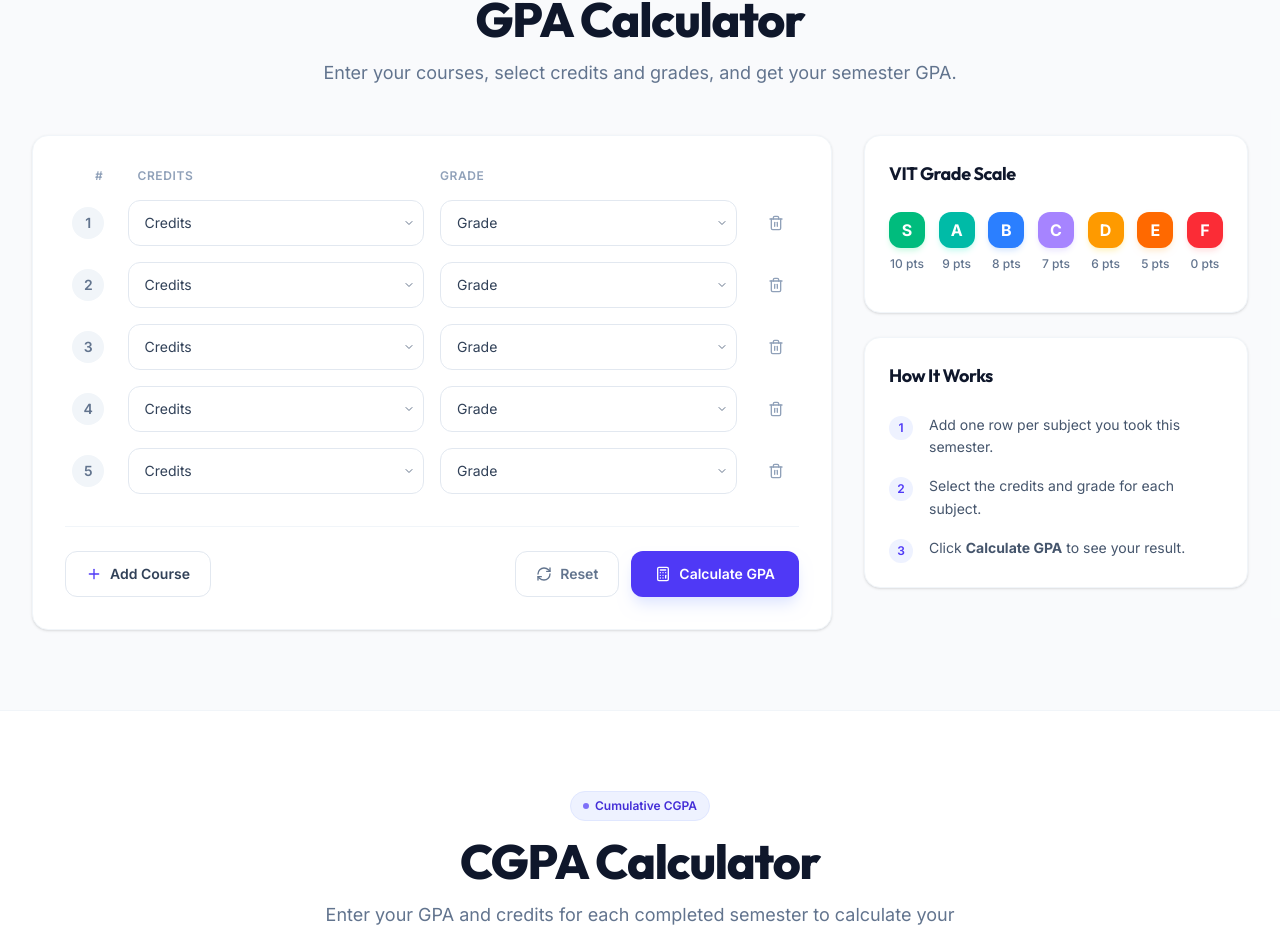
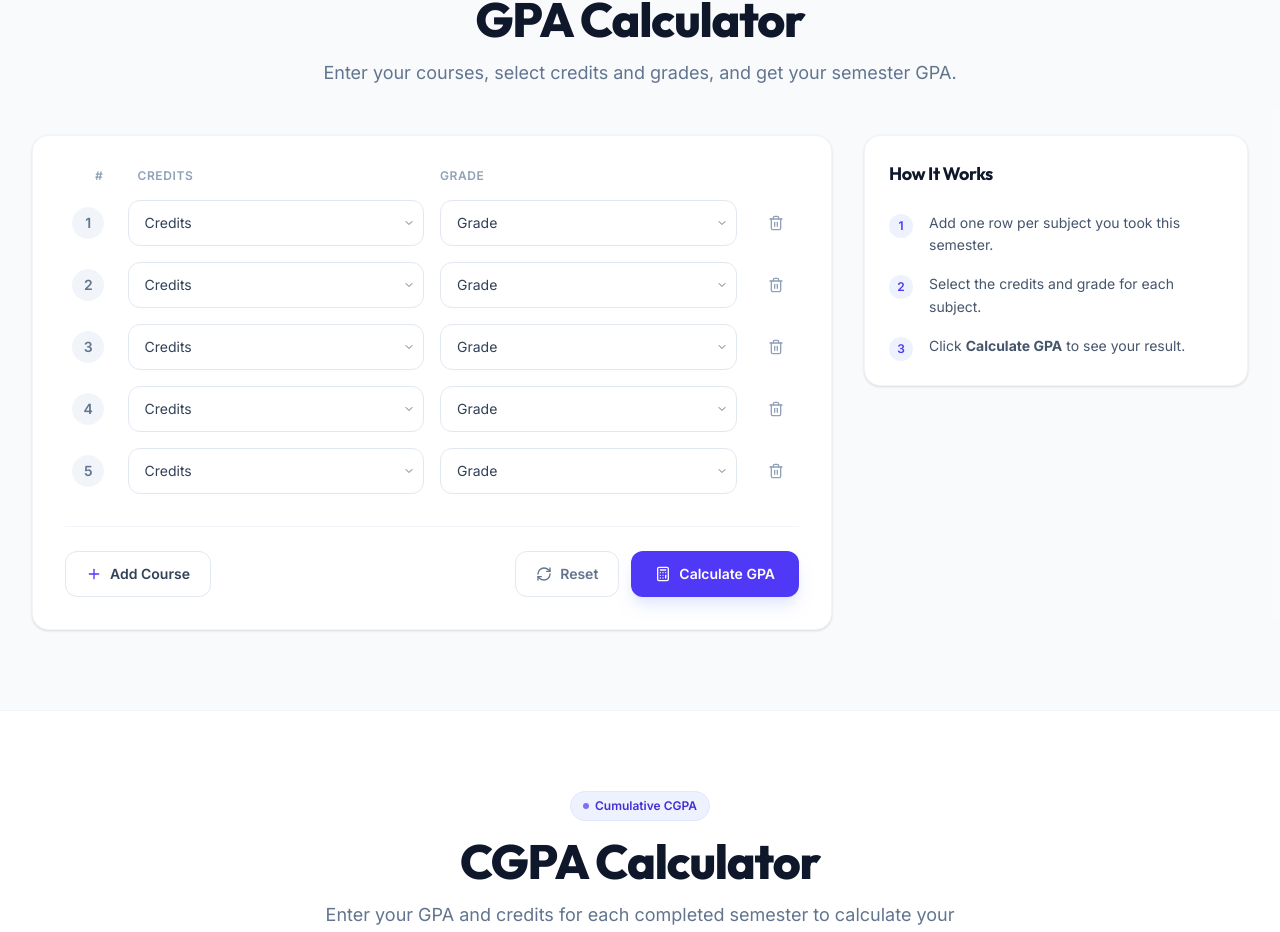
Before and after one commit to KLP13/vit-gpa-calculator, a React (Vite) app: page / in a window 1280 px wide. Shown: the part 907-1839 px from the top of the page. Built offline with nearby package versions, Linux system fonts and the light colour scheme.

Commit message:
Remove redundant duplicate Grade Scale card from GPA Calculator sidebar

```diff
--- a/src/components/GPACalculator.jsx
+++ b/src/components/GPACalculator.jsx
@@ -240,44 +240,6 @@
           {/* Right Column: References */}
           <div className="space-y-6">
 
-            {/* VIT Grade Scale Card */}
-            <div className="bg-white dark:bg-slate-900 rounded-2xl border border-slate-100 dark:border-slate-800 p-6 shadow-sm">
-              <h3 className="font-display font-bold text-lg text-slate-900 dark:text-white mb-6 flex items-center gap-2">
-                VIT Grade Scale
-              </h3>
-
-              <div className="grid grid-cols-4 sm:flex sm:flex-wrap sm:justify-between gap-2.5 sm:gap-2 mb-4 justify-items-center">
-                <div className="flex flex-col items-center">
-                  <span className="w-9 h-9 rounded-xl bg-emerald-500 text-white font-bold flex items-center justify-center shadow-md shadow-emerald-100 dark:shadow-none">S</span>
-                  <span className="text-xs text-slate-500 mt-2 font-medium">10 pts</span>
-                </div>
-                <div className="flex flex-col items-center">
-                  <span className="w-9 h-9 rounded-xl bg-teal-500 text-white font-bold flex items-center justify-center shadow-md shadow-teal-100 dark:shadow-none">A</span>
-                  <span className="text-xs text-slate-500 mt-2 font-medium">9 pts</span>
-                </div>
-                <div className="flex flex-col items-center">
-                  <span className="w-9 h-9 rounded-xl bg-blue-500 text-white font-bold flex items-center justify-center shadow-md shadow-blue-100 dark:shadow-none">B</span>
-                  <span className="text-xs text-slate-500 mt-2 font-medium">8 pts</span>
-                </div>
-                <div className="flex flex-col items-center">
-                  <span className="w-9 h-9 rounded-xl bg-violet-400 text-white font-bold flex items-center justify-center shadow-md shadow-violet-100 dark:shadow-none">C</span>
-                  <span className="text-xs text-slate-500 mt-2 font-medium">7 pts</span>
-                </div>
-                <div className="flex flex-col items-center">
-                  <span className="w-9 h-9 rounded-xl bg-amber-500 text-white font-bold flex items-center justify-center shadow-md shadow-amber-100 dark:shadow-none">D</span>
-                  <span className="text-xs text-slate-500 mt-2 font-medium">6 pts</span>
-                </div>
-                <div className="flex flex-col items-center">
-                  <span className="w-9 h-9 rounded-xl bg-orange-500 text-white font-bold flex items-center justify-center shadow-md shadow-orange-100 dark:shadow-none">E</span>
-                  <span className="text-xs text-slate-500 mt-2 font-medium">5 pts</span>
-                </div>
-                <div className="flex flex-col items-center">
-                  <span className="w-9 h-9 rounded-xl bg-red-500 text-white font-bold flex items-center justify-center shadow-md shadow-red-100 dark:shadow-none">F</span>
-                  <span className="text-xs text-slate-500 mt-2 font-medium">0 pts</span>
-                </div>
-              </div>
-            </div>
-
             {/* How It Works Card */}
             <div className="bg-white dark:bg-slate-900 rounded-2xl border border-slate-100 dark:border-slate-800 p-6 shadow-sm">
               <h3 className="font-display font-bold text-lg text-slate-900 dark:text-white mb-6">
```
